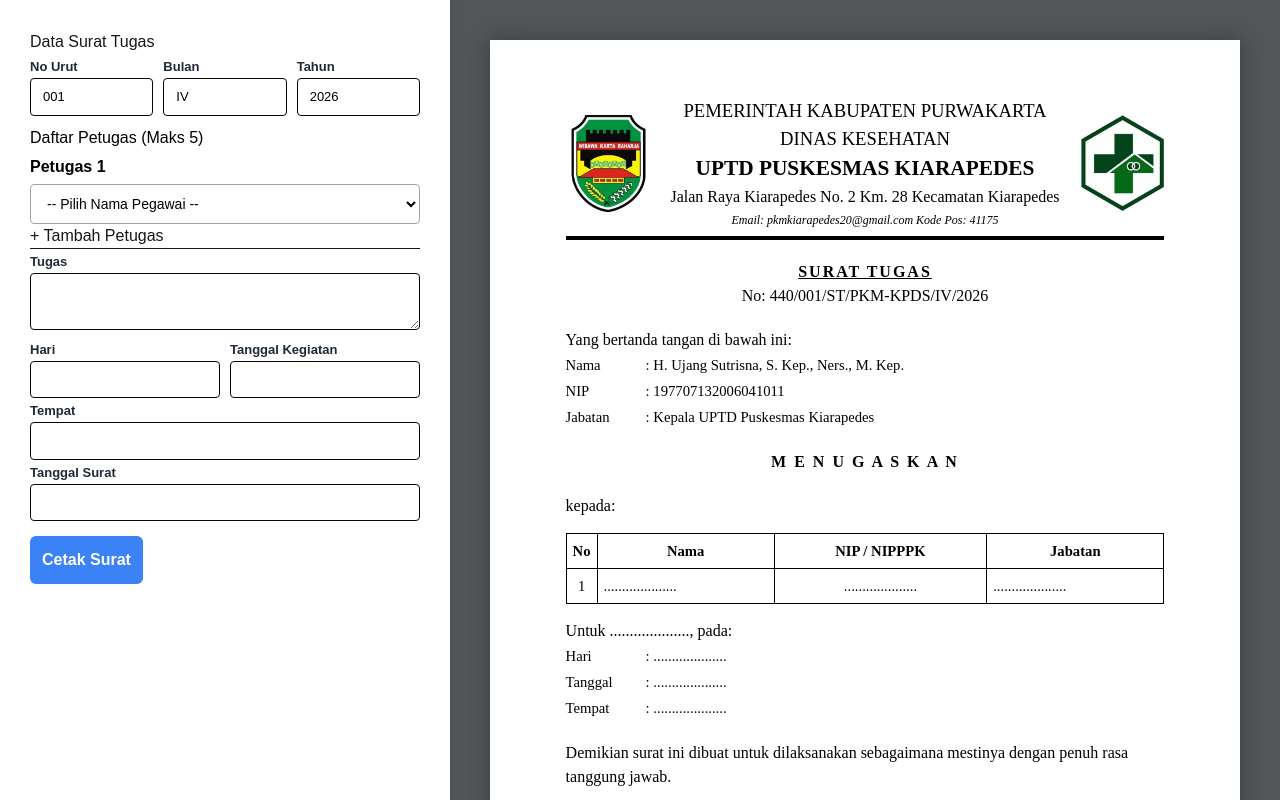
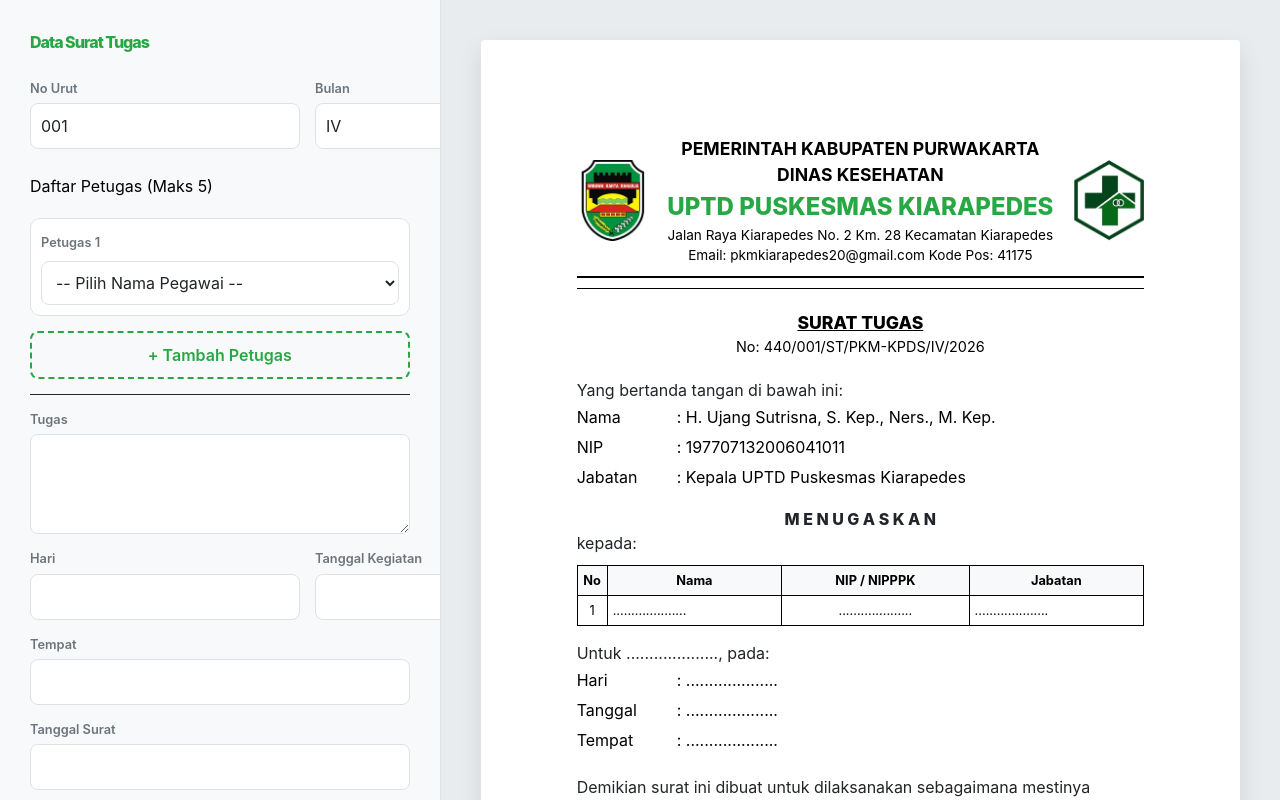
Before and after one commit to pkmkiarapedes-user/aplikasi-surat-tugas, a Next.js app: page / in a window 1280 px wide. Shown: the top 800 px of the page. Built offline with nearby package versions, Linux system fonts and the light colour scheme.

Commit message:
update page module css

```diff
--- a/src/app/page.module.css
+++ b/src/app/page.module.css
@@ -1,192 +1,332 @@
+/* src/app/page.module.css */
+
+/* --- VARIABEL WARNA & ATURAN UMUM --- */
+:root {
+  --primary-color: #007bff; /* Biru Modern */
+  --primary-hover: #0056b3;
+  --secondary-color: #28a745; /* Hijau Puskesmas (Pekat) */
+  --secondary-light: #4caf50; /* Hijau Lebih Terang untuk Aksen */
+  --bg-form: #f8f9fa; /* Abu-abu Sangat Terang untuk Background Form */
+  --bg-preview: #e9ecef; /* Abu-abu Sedikit Lebih Gelap untuk Background Preview */
+  --border-color: #dee2e6;
+  --text-dark: #212529;
+  --text-muted: #6c757d;
+  --font-family: 'Inter', -apple-system, BlinkMacSystemFont, 'Segoe UI', Roboto, 'Helvetica Neue', Arial, sans-serif;
+
+  /* Gradien Warna untuk Tombol */
+  --btn-gradient: linear-gradient(135deg, var(--primary-color) 0%, #00a0f0 100%);
+  --btn-shadow: 0 4px 6px rgba(0, 123, 255, 0.3);
+  --kertas-shadow: 0 10px 25px rgba(0,0,0,0.1);
+}
+
+* {
+  box-sizing: border-radius;
+  font-family: var(--font-family);
+  color: var(--text-dark);
+}
+
 .container {
   display: flex;
-  height: 100vh;
-  background-color: #f3f4f6;
-  font-family: Arial, sans-serif;
+  min-height: 100vh;
 }
 
-/* --- BAGIAN FORM (Kiri) --- */
+/* --- SECTION FORM DATA (KIRI) --- */
 .formSection {
-  width: 450px;
+  flex: 1;
+  background-color: var(--bg-form);
   padding: 30px;
-  background: white;
-  box-shadow: 2px 0 10px rgba(0, 0, 0, 0.05);
   overflow-y: auto;
-  z-index: 10;
+  border-right: 1px solid var(--border-color);
+  max-width: 450px; /* Batasi lebar form agar tidak terlalu lebar */
 }
 
-/* Update bagian ini agar tulisan input terlihat sangat jelas */
-.inputGroup input,
-.inputGroup textarea,
-.selectInput {
-  padding: 10px 12px;
-  border: 1px solid #9ca3af; /* Warna border lebih tegas */
-  border-radius: 4px;
-  font-size: 14px;
-  width: 100%;
-  box-sizing: border-box;
-  background-color: #ffffff !important; /* Latar belakang putih bersih */
-  color: #000000 !important; /* TEKS HITAM PEKAT */
-  font-family: inherit;
+.title {
+  color: var(--secondary-color); /* Judul Pake Warna Hijau */
+  font-weight: 800;
+  margin-bottom: 25px;
+  letter-spacing: -1px;
 }
 
-/* Tambahkan ini untuk memastikan teks dropdown juga hitam */
-.selectInput option {
-  color: #000000;
-  background-color: #ffffff;
+.form {
+  display: flex;
+  flex-direction: column;
+  gap: 15px;
 }
 
-/* Fokus input agar lebih terlihat biru */
-.inputGroup input:focus,
-.selectInput:focus {
-  border-color: #2563eb;
-  outline: 2px solid rgba(37, 99, 235, 0.2);
+.row {
+  display: flex;
+  gap: 15px;
 }
 
-/* Memperbaiki label agar lebih kontras */
-.inputGroup label {
-  font-size: 13px;
-  font-weight: 700; /* Lebih tebal */
-  color: #1f2937; /* Abu-abu sangat gelap hampir hitam */
-  margin-bottom: 2px;
+.inputGroup {
+  flex: 1;
+  display: flex;
+  flex-direction: column;
 }
 
-.inputGroup input, .inputGroup textarea {
-  padding: 8px 12px;
-  border: 1px solid #070707;
-  border-radius: 4px;
-  font-size: 13px;
-  width: 100%;
-  box-sizing: border-box;
+.inputGroup label {
+  font-size: 0.8rem;
+  font-weight: 600;
+  color: var(--text-muted);
+  margin-bottom: 5px;
 }
 
-.row { display: flex; gap: 10px; }
-.row .inputGroup { flex: 1; }
+.form input,
+.form textarea,
+.form select {
+  padding: 10px;
+  border: 1px solid var(--border-color);
+  border-radius: 8px; /* Sudut melengkung agar modern */
+  background-color: #ffffff;
+  transition: border-color 0.2s, box-shadow 0.2s;
+}
+
+.form input:focus,
+.form textarea:focus,
+.form select:focus {
+  outline: none;
+  border-color: var(--secondary-light);
+  box-shadow: 0 0 0 3px rgba(40, 167, 69, 0.15); /* Efek Focus Warna Hijau */
+}
+
+.form textarea {
+  height: 100px;
+  resize: vertical;
+}
+
+.petugasSelector {
+  display: flex;
+  flex-direction: column;
+  border: 1px solid var(--border-color);
+  background-color: #ffffff;
+  padding: 10px;
+  border-radius: 10px;
+  gap: 8px;
+}
+
+.petugasSelector label {
+  font-size: 0.8rem;
+  font-weight: 600;
+  color: var(--text-muted);
+}
+
+.selectInput {
+  flex: 1;
+  border: 1px solid var(--border-color);
+}
+
+.addBtn {
+  background-color: transparent;
+  color: var(--secondary-color); /* Tombol + Pake Hijau */
+  border: 2px dashed var(--secondary-color);
+  padding: 10px;
+  border-radius: 8px;
+  cursor: pointer;
+  font-weight: 600;
+  transition: all 0.2s;
+}
+
+.addBtn:hover {
+  background-color: rgba(40, 167, 69, 0.05);
+  border-color: var(--secondary-light);
+  color: var(--secondary-light);
+}
 
 .printBtn {
-  margin-top: 15px;
-  padding: 12px;
-  background-color: #3b82f6;
-  color: white;
+  margin-top: 20px;
+  background-image: var(--btn-gradient); /* Gradient Biru Modern */
+  color: #ffffff;
   border: none;
-  border-radius: 6px;
-  font-weight: bold;
+  padding: 15px;
+  border-radius: 10px;
+  font-size: 1rem;
+  font-weight: 800;
   cursor: pointer;
+  transition: transform 0.1s, box-shadow 0.2s;
+  box-shadow: var(--btn-shadow);
+  display: flex;
+  align-items: center;
+  justify-content: center;
+  gap: 10px;
 }
 
-/* --- BAGIAN PREVIEW (Kanan) --- */
+.printBtn:hover {
+  transform: translateY(-2px); /* Efek melayang dikit saat hover */
+  box-shadow: 0 6px 15px rgba(0, 123, 255, 0.4);
+}
+
+.printBtn:active {
+  transform: translateY(1px); /* Efek tertekan */
+}
+
+/* --- SECTION PREVIEW SURAT (KANAN) --- */
 .previewSection {
-  flex: 1;
+  flex: 2;
+  background-color: var(--bg-preview);
   padding: 40px;
-  background-color: #525659;
+  overflow-y: auto;
   display: flex;
   justify-content: center;
-  overflow-y: auto;
+  align-items: flex-start;
 }
 
 .kertasSurat {
-  background: white;
-  width: 21cm;
+  background-color: #ffffff;
+  width: 21cm; /* Standar A4 */
   min-height: 29.7cm;
-  padding: 1.5cm 2cm;
-  box-sizing: border-box;
-  box-shadow: 0 0 20px rgba(0,0,0,0.3);
-  font-family: "Times New Roman", Times, serif;
-  color: black;
+  padding: 2.54cm 2.54cm 1.5cm 2.54cm; /* Margin Surat standar */
+  box-shadow: var(--kertas-shadow);
+  border-radius: 4px;
 }
 
-/* --- KOP SURAT --- */
+/* Kop Surat (Header) */
 .header {
   display: flex;
   align-items: center;
-  justify-content: space-between;
-  text-align: center;
+  border-bottom: 2px solid #000;
+  padding-bottom: 10px;
+  margin-bottom: 10px;
 }
 
-.logoArea { width: 2.2cm; flex-shrink: 0; }
-.logoImg { width: 100%; height: auto; }
+.logoArea {
+  width: 70px;
+  display: flex;
+  justify-content: center;
+}
 
-.headerText { flex: 1; padding: 0 10px; }
-.headerText h3 { margin: 0; font-size: 14pt; text-transform: uppercase; }
-.headerText h2 { margin: 0; font-size: 16pt; font-weight: bold; }
-.headerText p { margin: 2px 0; font-size: 9pt; font-style: italic; }
+.logoImg {
+  max-width: 100%;
+  height: auto;
+}
+
+.headerText {
+  flex: 1;
+  text-align: center;
+  display: flex;
+  flex-direction: column;
+}
+
+.headerText h3 {
+  margin: 0;
+  font-size: 1.1rem;
+  font-weight: 700;
+  color: #000;
+}
+
+.headerText h2 {
+  margin: 0;
+  font-size: 1.5rem;
+  font-weight: 800;
+  color: var(--secondary-color); /* Nama Puskesmas Warna Hijau */
+}
+
+.headerText span,
+.headerText p {
+  margin: 0;
+  font-size: 0.85rem;
+  color: #000;
+}
 
 .doubleLine {
-  border-top: 3px solid black;
-  border-bottom: 1px solid black;
-  height: 1px;
-  margin: 5px 0 20px 0;
+  border-top: 1px solid #000;
+  height: 2px;
+  margin-top: 2px;
 }
 
-/* --- ISI SURAT --- */
-.judulArea { text-align: center; margin-bottom: 20px; }
-.judulArea h4 { margin: 0; text-decoration: underline; font-size: 12pt; }
+/* Isi Surat */
+.judulArea {
+  text-align: center;
+  margin: 20px 0;
+}
 
-.tablePolos { width: 100%; margin-bottom: 15px; border-collapse: collapse; }
-.tablePolos td { padding: 2px 0; vertical-align: top; font-size: 11pt; }
-.tablePolos td:first-child { width: 80px; }
+.centerText {
+  text-align: center;
+  font-weight: 800;
+}
 
-.centerText { text-align: center; font-weight: bold; letter-spacing: 2px; margin: 20px 0; }
+.judulArea h4 {
+  margin: 0;
+  font-size: 1.1rem;
+  text-decoration: underline;
+  color: #000;
+}
+
+.judulArea p {
+  margin: 0;
+  font-size: 0.9rem;
+  color: #000;
+}
+
+/* Tabel untuk Preview (Disederhanakan) */
+.tablePolos {
+  width: 100%;
+  border-collapse: collapse;
+  margin-bottom: 15px;
+}
+
+.tablePolos td {
+  padding: 3px 0;
+  vertical-align: top;
+  color: #000;
+}
+
+.tablePolos td:first-child {
+  width: 100px;
+}
 
 .tablePetugas {
   width: 100%;
   border-collapse: collapse;
-  margin: 15px 0;
+  border: 1px solid #000;
+  margin-top: 10px;
 }
+
 .tablePetugas th, .tablePetugas td {
-  border: 1px solid black !important;
-  padding: 6px;
+  border: 1px solid #000;
+  padding: 5px;
   text-align: center;
-  font-size: 11pt;
+  font-size: 0.8rem;
+  color: #000;
+}
+
+.tablePetugas th {
+  background-color: var(--bg-form); /* Sedikit warna background agar tabel terlihat modern */
 }
 
 .ttd {
-  margin-top: 40px;
-  width: 7cm;
-  float: right;
+  width: 200px;
+  margin-left: auto;
+  margin-top: 30px;
   text-align: center;
 }
 
-/* --- PRINT RULES --- */
-@media print {
-  @page { size: A4; margin: 0; }
-  .noPrint { display: none !important; }
-  .container { display: block; background: white; }
-  .previewSection { padding: 0; background: white; overflow: visible; }
-  .kertasSurat { box-shadow: none; margin: 0; width: 100%; }
+.ttd p {
+  margin: 0;
+  font-size: 0.9rem;
+  color: #000;
 }
 
-/* Container untuk label dan tombol silang */
-.petugasHeader {
-  display: flex;
-  justify-content: space-between;
-  align-items: center;
-  margin-bottom: 5px;
+/* --- ATURAN UNTUK CETAK (PRINT) --- */
+@media print {
+  .noPrint {
+    display: none !important;
   }
 
-/* Tombol Cancel (-) / Silang */
-.removeBtn {
-  background: #ef4444; /* Warna merah */
-  color: white;
-  border: none;
-  width: 22px;
-  height: 22px;
-  border-radius: 50%;
-  cursor: pointer;
-  font-size: 12px;
-  font-weight: bold;
-  display: flex;
-  align-items: center;
-  justify-content: center;
-  transition: background 0.2s;
+  .container {
+    display: block !important;
   }
 
-.removeBtn:hover {
-  background: #dc2626;
+  .previewSection {
+    background-color: #ffffff !important;
+    padding: 0 !important;
+    overflow: visible !important;
   }
 
-/* Memastikan label di dalam selector tetap hitam pekat */
-.petugasSelector label {
-  color: #000000 !important;
-  font-weight: bold;
+  .kertasSurat {
+    box-shadow: none !important;
+    width: 100% !important;
+    padding: 0 !important;
+    margin: 0 !important;
+    border-radius: 0 !important;
   }
+}
```
Lines whose indentation alone changed are shown as unchanged.
